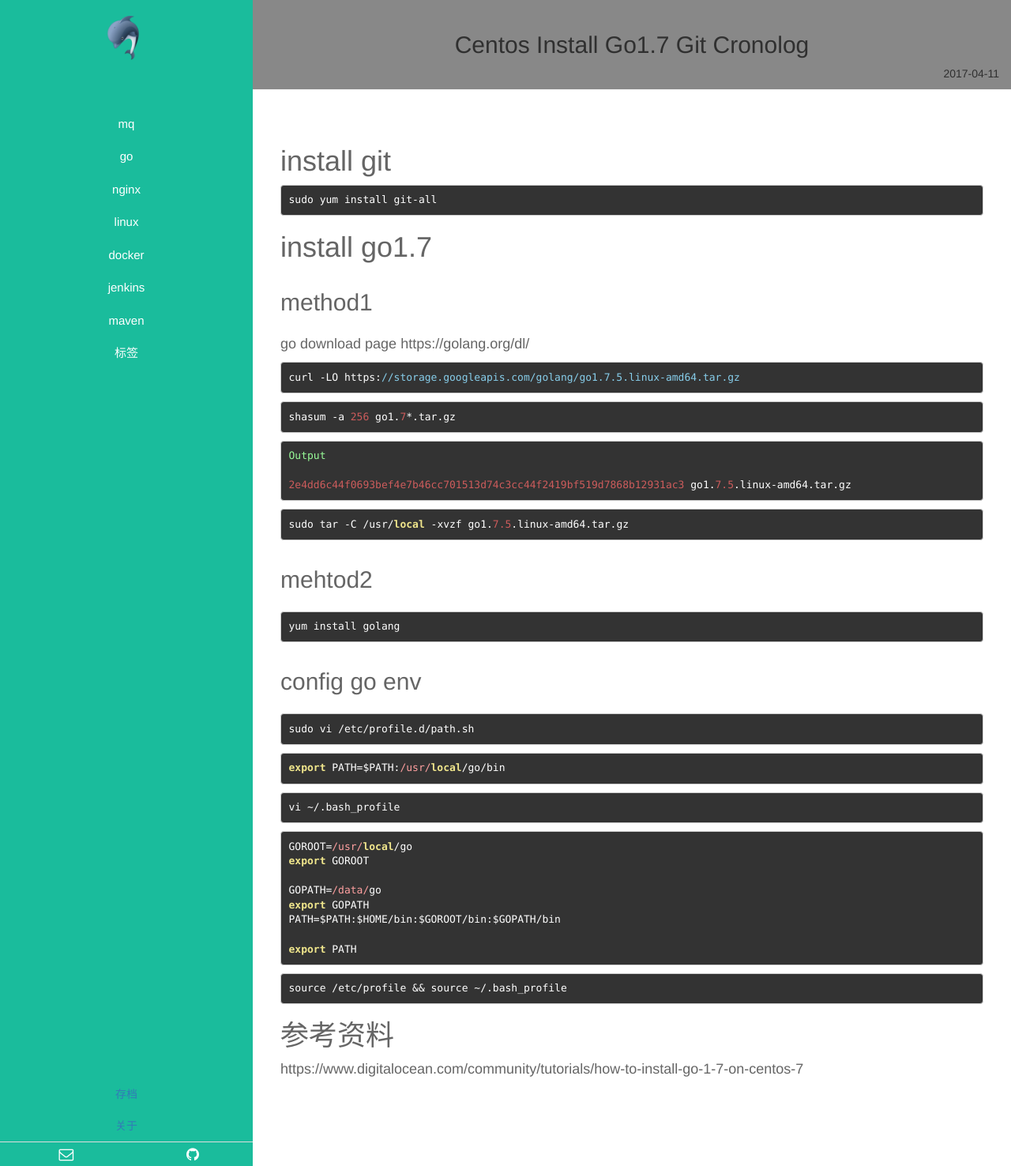
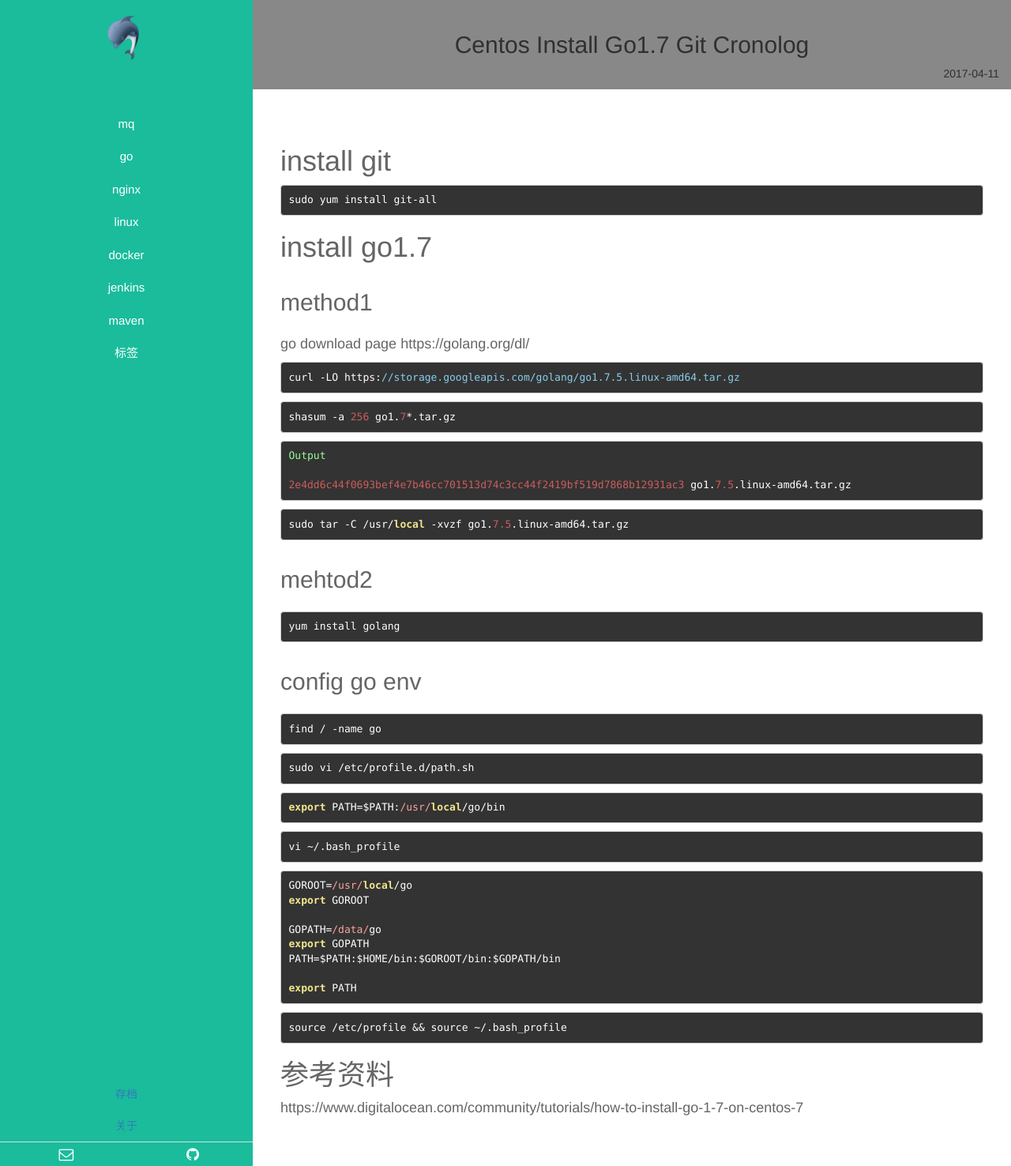
Before and after one commit to wcccode/wcccode.github.io, a Jekyll site: the page built from _posts/go/2017-4-11-centos-install-go1.7-git-cronolog.md, in a window 1280 px wide. Shown: the whole page at 79% size. Built offline with Jekyll 4.4.1, drawn with Linux system fonts in a browser that asks for light colours; our own code applies the rules of GitHub Pages for plain Markdown files.

Commit message:
Update 2017-4-11-centos-install-go1.7-git-cronolog.md

````diff
--- a/_posts/go/2017-4-11-centos-install-go1.7-git-cronolog.md
+++ b/_posts/go/2017-4-11-centos-install-go1.7-git-cronolog.md
@@ -36,6 +36,11 @@ yum install golang
 ```
 
 ## config go env
+
+```
+find / -name go
+```
+
 ```
 sudo vi /etc/profile.d/path.sh
 ```
````
